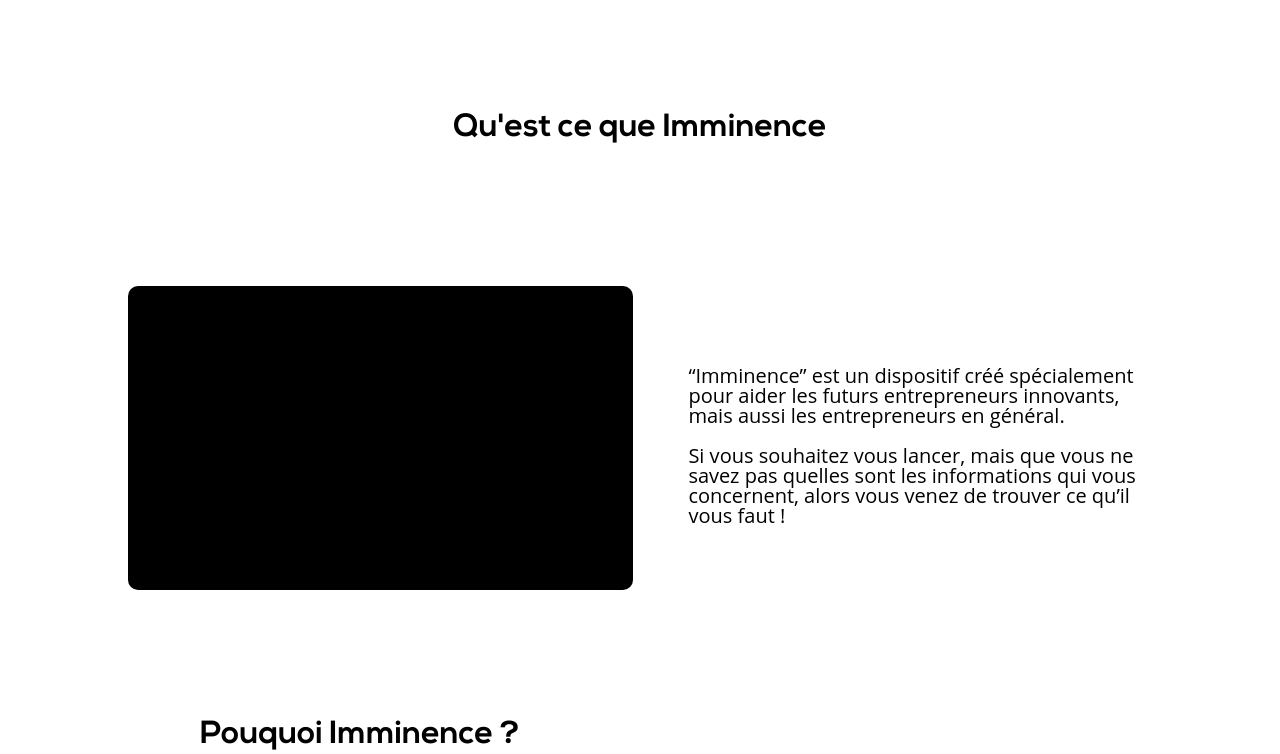
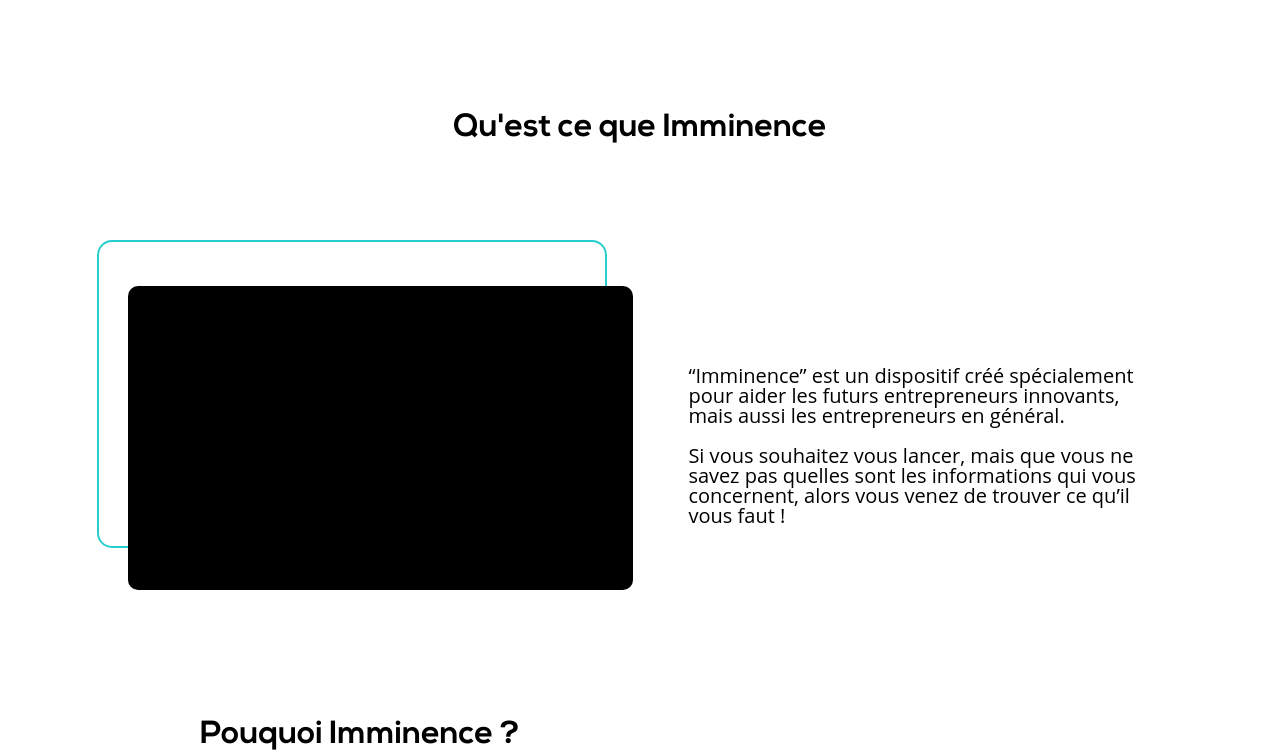
Before and after one commit to Jeff-Erson44/notori, a PHP site: page / in a window 1280 px wide. Shown: the part 1278-2032 px from the top of the page. Run offline with PHP 8.4, Linux system fonts and the light colour scheme; some libraries are stand-ins or nearby versions; some web fonts are replaced.

Commit message:
before video

```diff
--- a/assets/css/style.css
+++ b/assets/css/style.css
@@ -249,6 +249,19 @@ button{
     height: 19rem;
     background-color: var(--black);
     border-radius: 10px;
+    position: relative;
+}
+.apropos__container--video::before{
+    content: '';
+    display: block;
+    position: absolute;
+    left: -6%;
+    top: -15%;
+    height: inherit;
+    width: inherit;
+    border: 2px solid var(--secondary);
+    z-index: -1;
+    border-radius: 15px;
 }
 .apropos__container--text{
     width: 29rem;
@@ -272,6 +285,10 @@ button{
         background-color: var(--black);
         border-radius: 10px;
         margin: 0 auto;
+    }
+    .apropos__container--video::before{
+        left: -3%;
+        top: -9%;
     }
     .apropos__container--text{
         width: 100%;
@@ -426,6 +443,19 @@ li{
     min-width: 50%;
     justify-content: center;
     align-items: center;
+    position: relative;
+}
+.img1::before{
+    content: '';
+    display: block;
+    position: absolute;
+    left: -6%;
+    top: -15%;
+    height: 200px;
+    width: 400px;
+    border: 2px solid var(--secondary);
+    z-index: -1;
+    border-radius: 15px;
 }
 .pourquoi__contain--image figure:first-child{
     margin: -50px 20px 0 0;
--- a/public/includes/pourquoi.php
+++ b/public/includes/pourquoi.php
@@ -22,7 +22,7 @@
     <div class="pourquoi__contain">
         <div class="pourquoi__contain--image">
             <figure>
-                <img src="assets/img/illu.png" alt="#######">
+                <img class="img1" src="assets/img/illu.png" alt="#######">
             </figure>
             <figure>
                 <img src="assets/img/illu.png" alt="#######">
```
